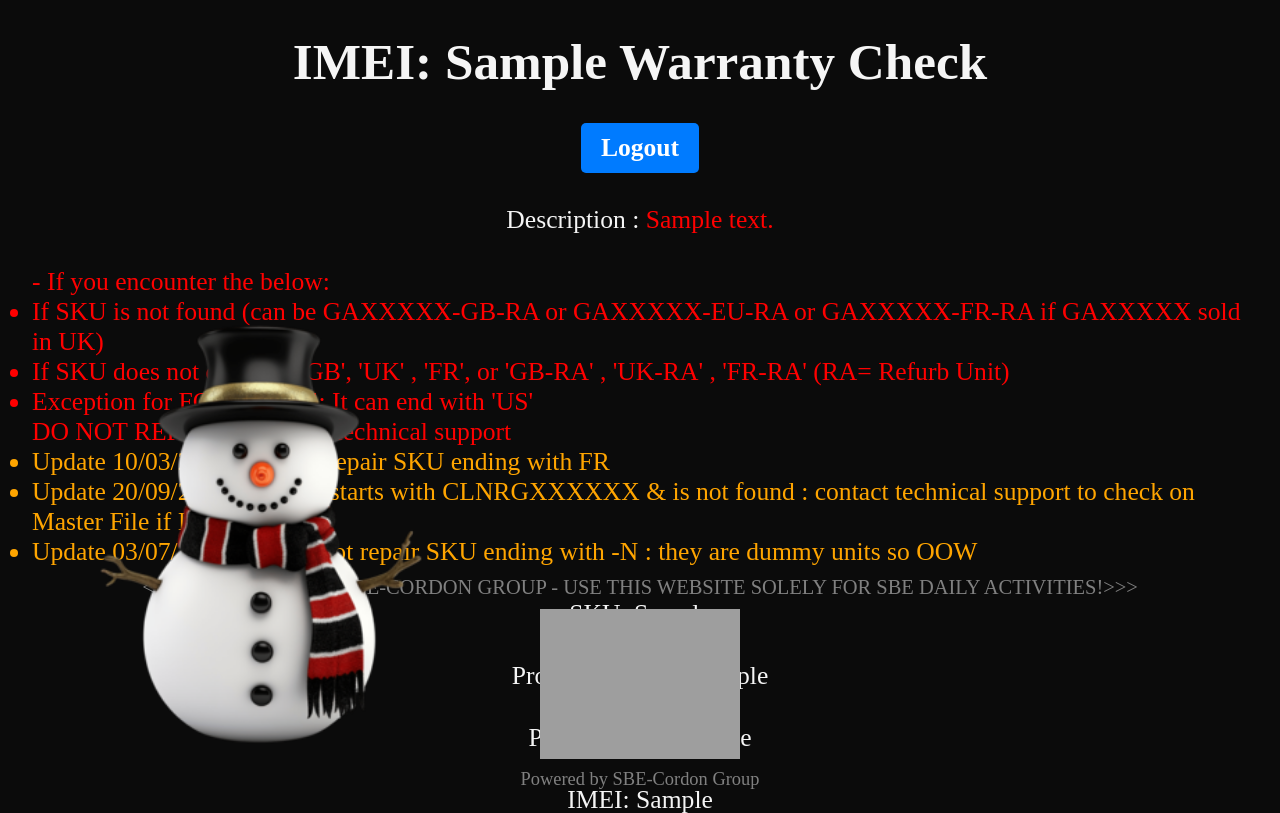
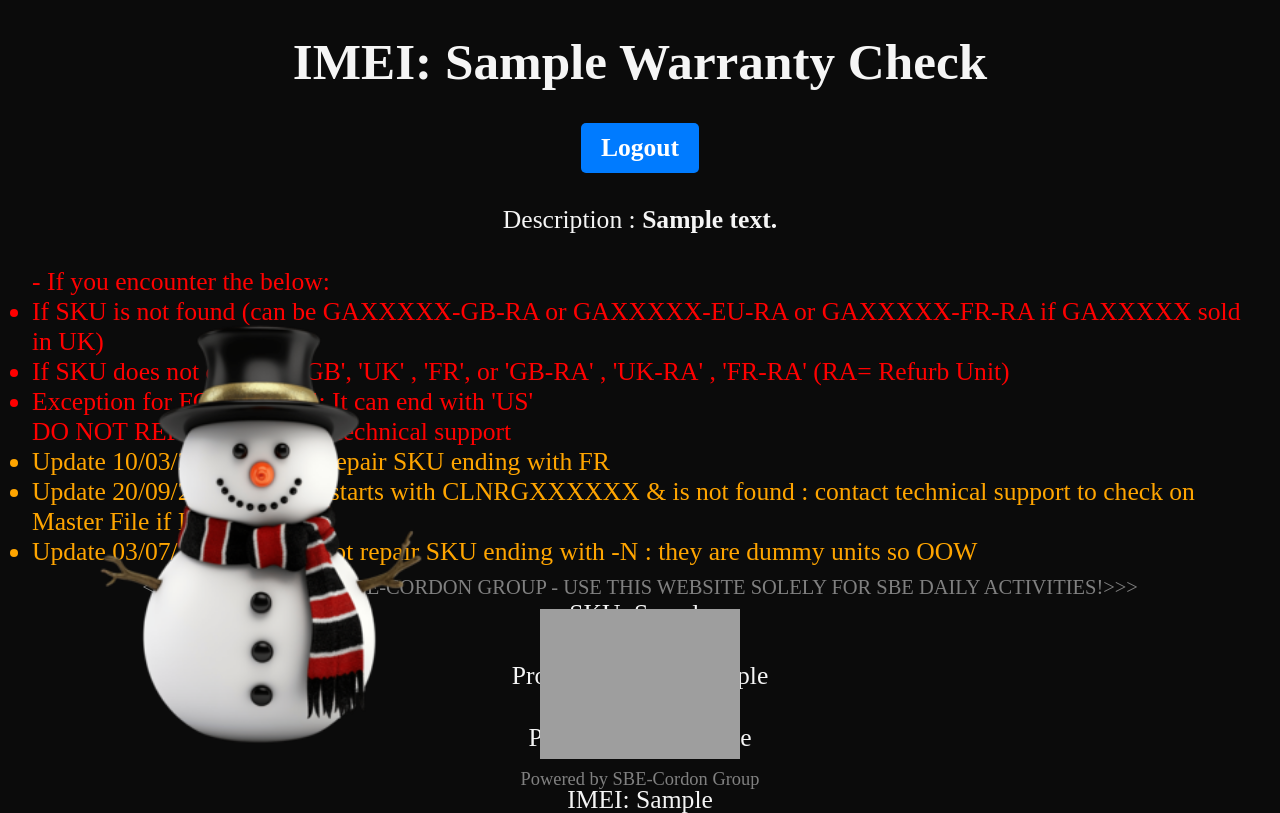
Before and after one commit to Jean-Yves-Rene/python-imei, a Flask app: template templates/warranty.html in a window 1280 px wide. Shown: the top 813 px of the page. Run offline with Flask 3, Linux system fonts and the light colour scheme; the template is opened without the code that fills it: most values are stand-ins (such as "Sample title", 1, 10 or a date in 2020); grey boxes are pictures that could not be loaded.

Commit message:
add a SKU & chnage description to white color

```diff
--- a/SKU_designation.py
+++ b/SKU_designation.py
@@ -40,6 +40,7 @@ CLNRGA03562	PIXEL 6 PRO FRU STORMY BLACK 128GB G
 CLNRGA03627	PIXEL 6 FRU SORTA SEAFOAM 128GB UK/I
 CLNRGA03565	PIXEL 6 PIXEL 6 PRO FRU STORMY BLACK 256GB G
 CLNRGA03564	PIXEL 6 PRO FRU SORTA SUNNY 128GB GB
+CLNRGA03626	PIXEL 6 FRU STORMY BLACK 128GB UK/IE
 GA00681-UK	PIXEL 4 BLACK 128GB CORE UK
 GA00681-US	PIXEL 4 BLACK 128GB FOREIGN (US)
 GA01378-US	PIXEL 4 BLACK 128GB FOREIGN (US)
--- a/templates/warranty.html
+++ b/templates/warranty.html
@@ -3,7 +3,7 @@
 {% block content %}
 <h1>IMEI: {{ imei_value|trim}} <strong>Warranty Check</strong></h1>
 <a href="{{ url_for('logout') }}" class="logout-btn">Logout</a>
-<p>Description : <span class="red-text">{{ Description_value }}</span></p>
+<p>Description : <span class="lightred-text"><strong>{{ Description_value }}</strong></span></p>
 <p1>
     <span class="red-text">
         - If you encounter the below:
```
